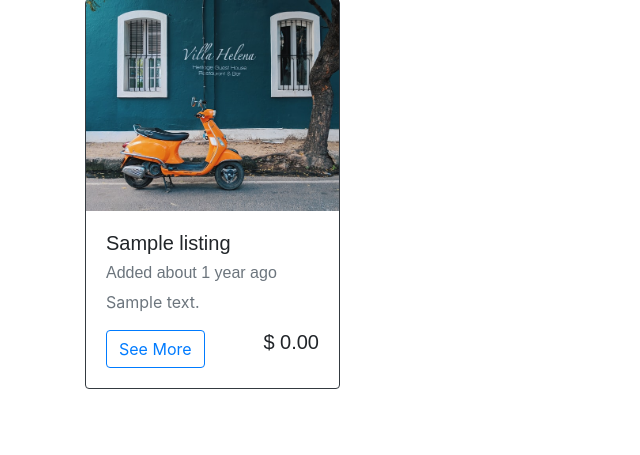
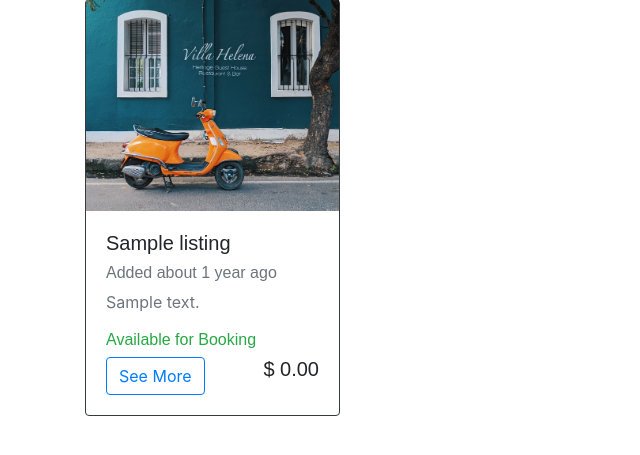
Before and after one commit to iri6ka/vespa-sharing-app, a Rails app: page /listings in a window 1280 px wide. Shown: the part 127-582 px from the top of the page, without its empty margins (0-640 px from the left). Run offline with Rails 7, Linux system fonts and the light colour scheme; tables that the repository leaves empty hold one stand-in row (values such as "Sample post"); style sheets or scripts are compiled from the project's sources; some libraries are stand-ins or nearby versions.

Commit message:
added availability status to listings index page

```diff
--- a/app/views/listings/index.html.erb
+++ b/app/views/listings/index.html.erb
@@ -13,6 +13,11 @@
             <h5><%=listing.name%></h5>
             <h6 class='card-subtitle my-2 text-muted'>Added <%=time_ago_in_words(listing.created_at)%> ago </h6>
             <p class='card-text text-secondary text-truncate'><%=listing.description%></p>
+              <%if listing.available == true%>
+                <h6 class='my-2 text-success'>Available for Booking</h6>
+              <% else listing.available == false%>
+                <h6 class='my-2 text-muted'><em>Booked</em></h6>
+              <%end%>
             <div class='d-flex justify-content-between'>
               <%= link_to "See More", listing_path(listing.id), class: "btn btn-outline-primary"%>
               <h5> $ <%=convert_price_to_dollars(listing.price)%> </h5>
```
